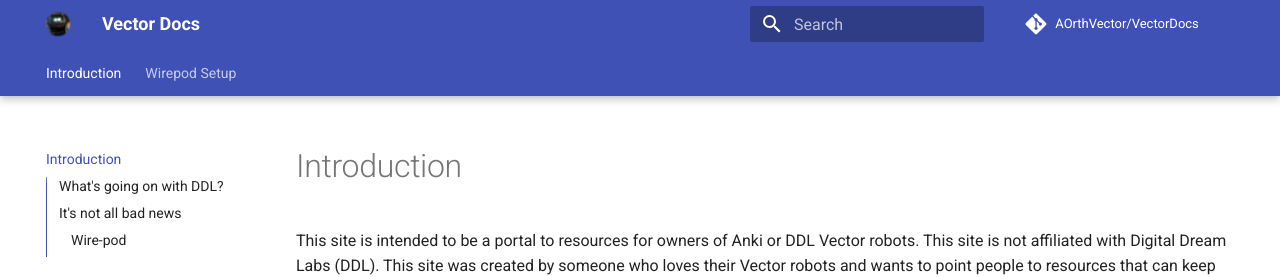
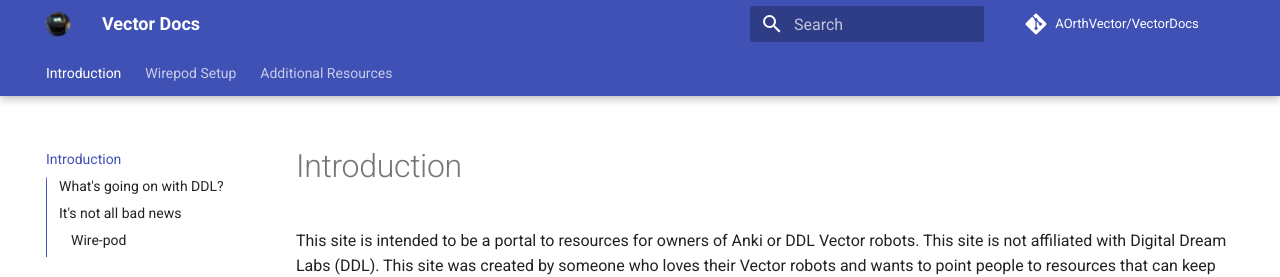
Before and after one commit to AOrthVector/VectorDocs, an MkDocs documentation site: the page built from docs/index.md, in a window 1280 px wide. Shown: the top 277 px of the page. Built offline with MkDocs 1.6.1 and Material for MkDocs 9.7.7, drawn with Linux system fonts in a browser that asks for light colours; comment, search, counter and statistics services are not loaded.

Commit message:
added resources scaffolding

```diff
--- a/mkdocs.yml
+++ b/mkdocs.yml
@@ -11,6 +11,7 @@
     - wirepod/index.md
     - Setup: wirepod/setup/setup.md
     - Troubleshooting: wirepod/setup/troubleshooting.md
+  - Additional Resources: resources/index.md
 
 theme:
   name: material
```
Also changed, not shown: docs/resources/index.md (added).
